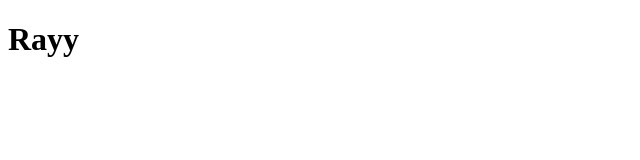
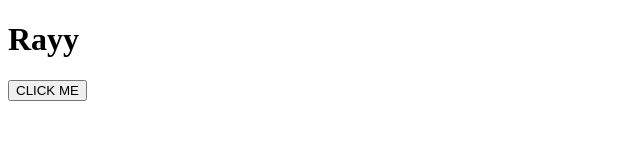
Before and after one commit to soumyasootar/Colab-demo, a plain HTML site: page pages/cart/cart.html in a window 1280 px wide. Shown: the whole page, without its empty margins (0-640 px from the left). Drawn offline with Linux system fonts and the light colour scheme.

Commit message:
cartpage button added

```diff
--- a/pages/cart/cart.html
+++ b/pages/cart/cart.html
@@ -7,5 +7,6 @@
 </head>
 <body>
     <h1>Rayy</h1>
+    <button>CLICK ME</button>
 </body>
 </html>
```
Also changed, not shown: index.html (+0 -1 lines).
